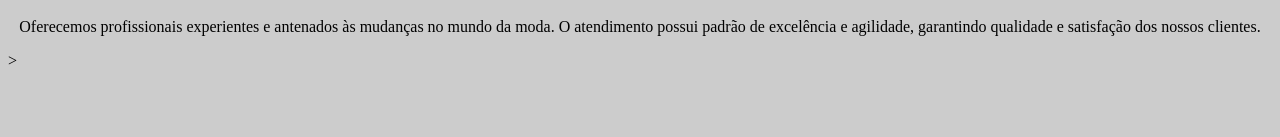
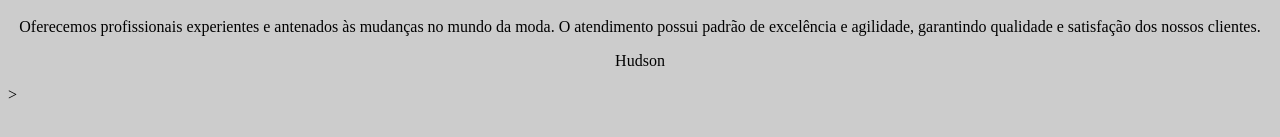
Before and after one commit to HudsondeSouzaSantos/escola-britania, a plain HTML site: page index.html in a window 1280 px wide. Shown: the part 647-784 px from the top of the page. Drawn offline with Linux system fonts and the light colour scheme.

Commit message:
Segundo Commit

```diff
--- a/index.html
+++ b/index.html
@@ -11,5 +11,6 @@
 		<p>Localizada no coração da cidade a <strong>Barbearia Alura</strong> traz para o mercado o que há de melhor para o seu cabelo e barba. Fundada em 2019, a Barbearia Alura já é destaque na cidade e conquista novos clientes a cada dia.</p>
 		<p id="missao"><em>Nossa missão é: <strong>"Proporcionar auto-estima e qualidade de vida aos clientes".</strong></em></p>
 		<p>Oferecemos profissionais experientes e antenados às mudanças no mundo da moda. O atendimento possui padrão de excelência e agilidade, garantindo qualidade e satisfação dos nossos clientes.</p>
+		<p>Hudson</p>
 	</body>
 </html>>
```
